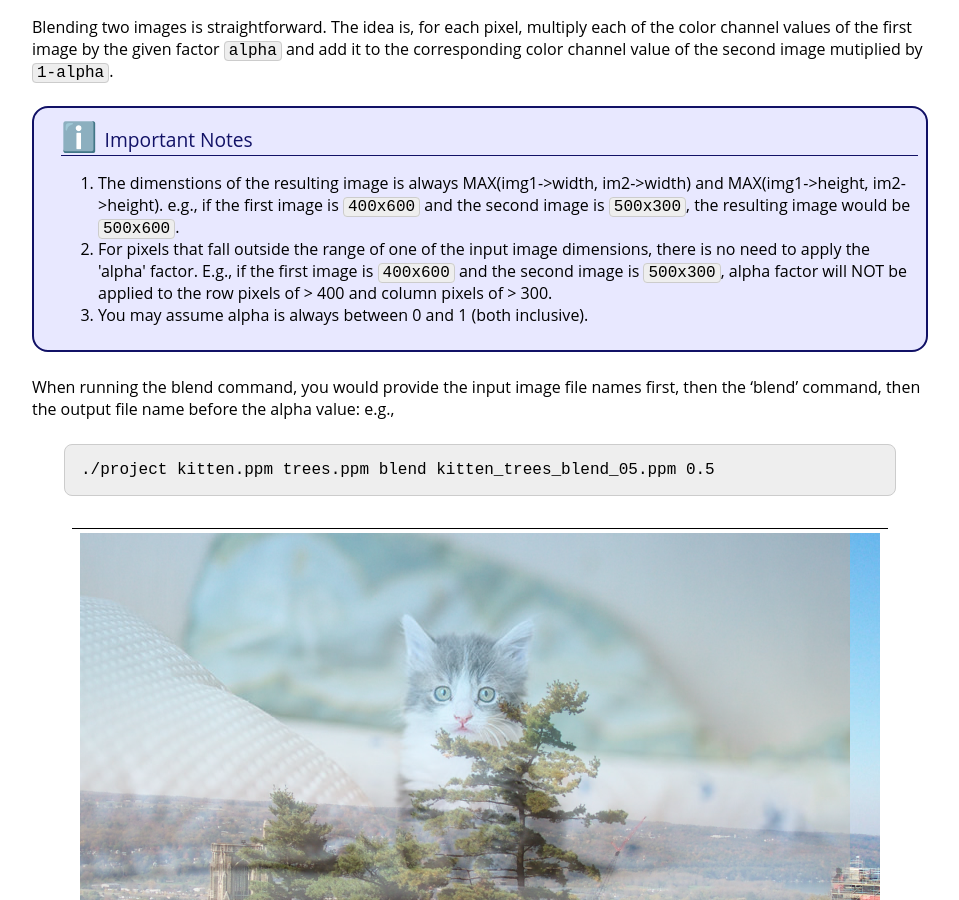
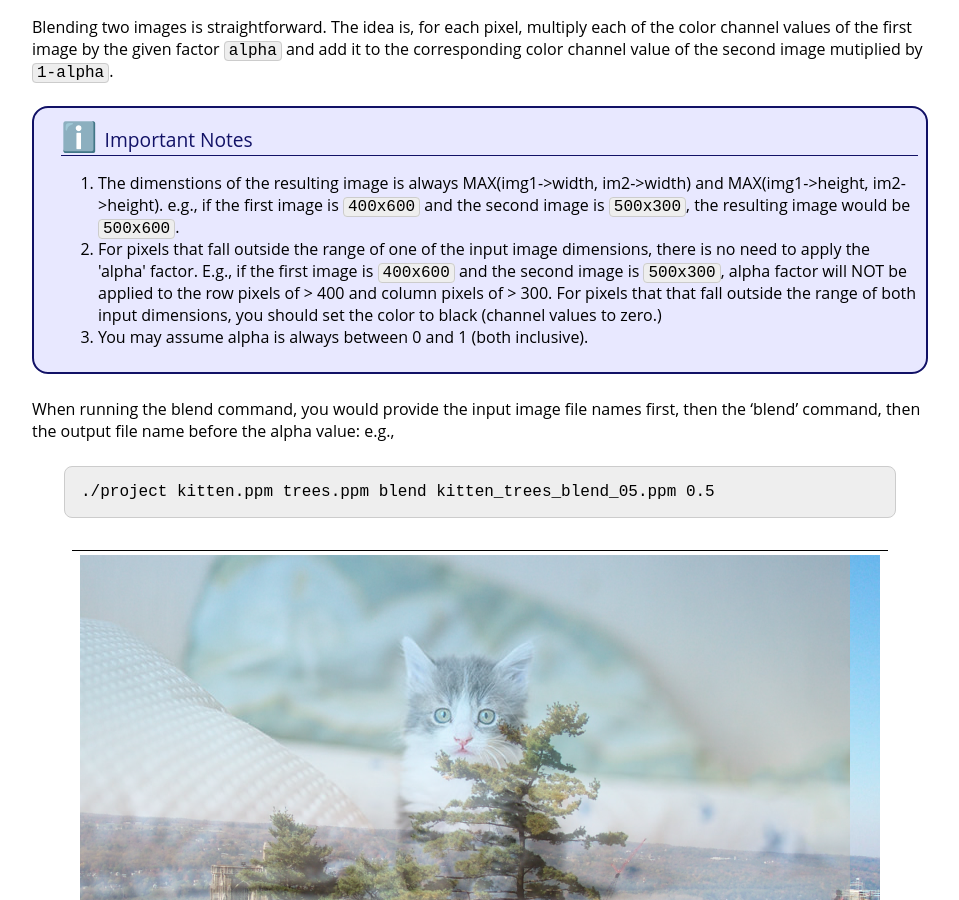
Before and after one commit to jhu-ip/cs220-f25, a Jekyll site: the page built from assign/midterm.md, in a window 1280 px wide and 900 px high, scrolled down 8264 px. Shown: the whole window, without its empty margins (160-1119 px from the left). Built offline with Jekyll 4.4.1, drawn with Linux system fonts in a browser that asks for light colours.

Commit message:
midterm project handout: fixing typos, grammar, clarifications, etc.

```diff
--- a/assign/midterm.md
+++ b/assign/midterm.md
@@ -269,7 +269,7 @@ Blending two images is straightforward. The idea is, for each pixel, multiply ea
 <ol>
 <li>The dimenstions of the resulting image is always MAX(img1->width, im2->width) and MAX(img1->height, im2->height). e.g., if the first image is <code>400x600</code> and the second image is <code>500x300</code>, the resulting image would be <code>500x600</code>.</li>
 
-<li>For pixels that fall outside the range of one of the input image dimensions, there is no need to apply the 'alpha' factor. E.g., if the first image is <code>400x600</code> and the second image is <code>500x300</code>, alpha factor will NOT be applied to the row pixels of > 400 and column pixels of > 300.</li>
+<li>For pixels that fall outside the range of one of the input image dimensions, there is no need to apply the 'alpha' factor. E.g., if the first image is <code>400x600</code> and the second image is <code>500x300</code>, alpha factor will NOT be applied to the row pixels of > 400 and column pixels of > 300. For pixels that that fall outside the range of both input dimensions, you should set the color to black (channel values to zero.)</li>
 <li>You may assume alpha is always between 0 and 1 (both inclusive).</li>
 </ol>
 </div>
```
